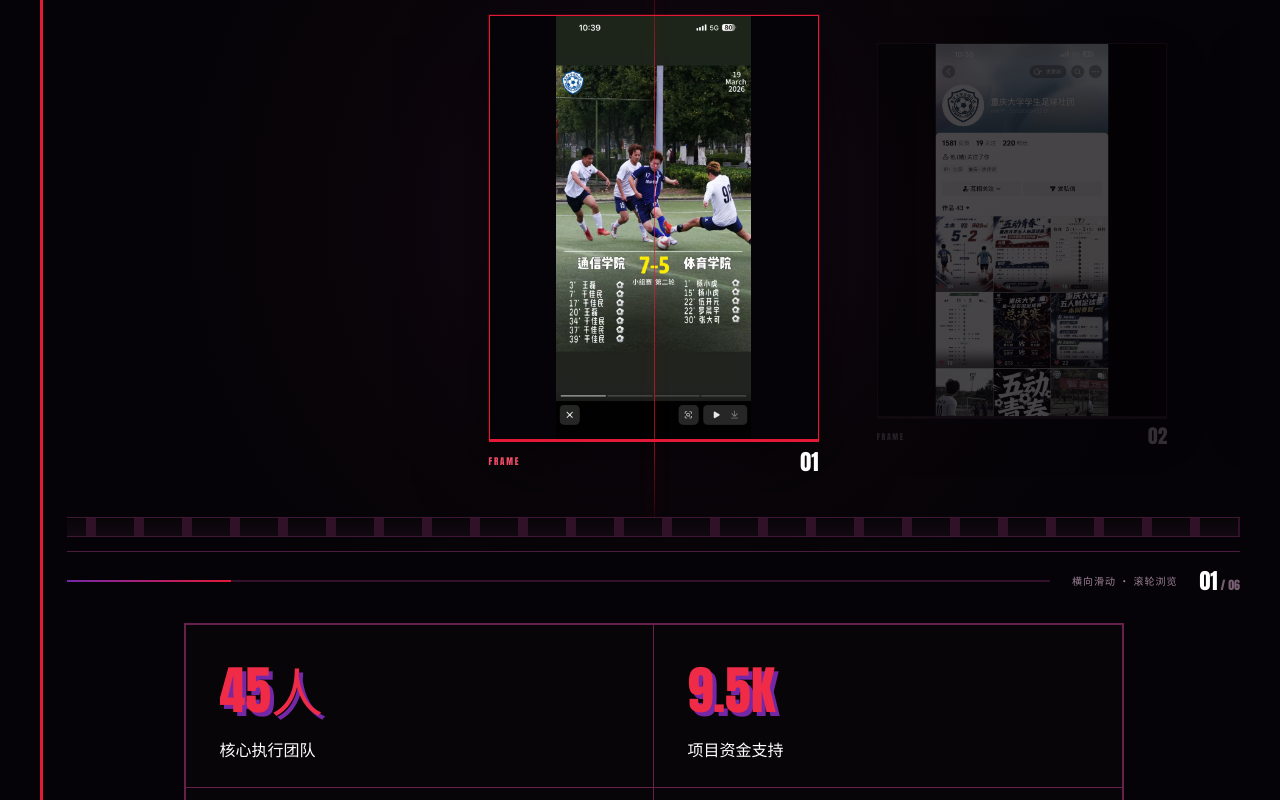
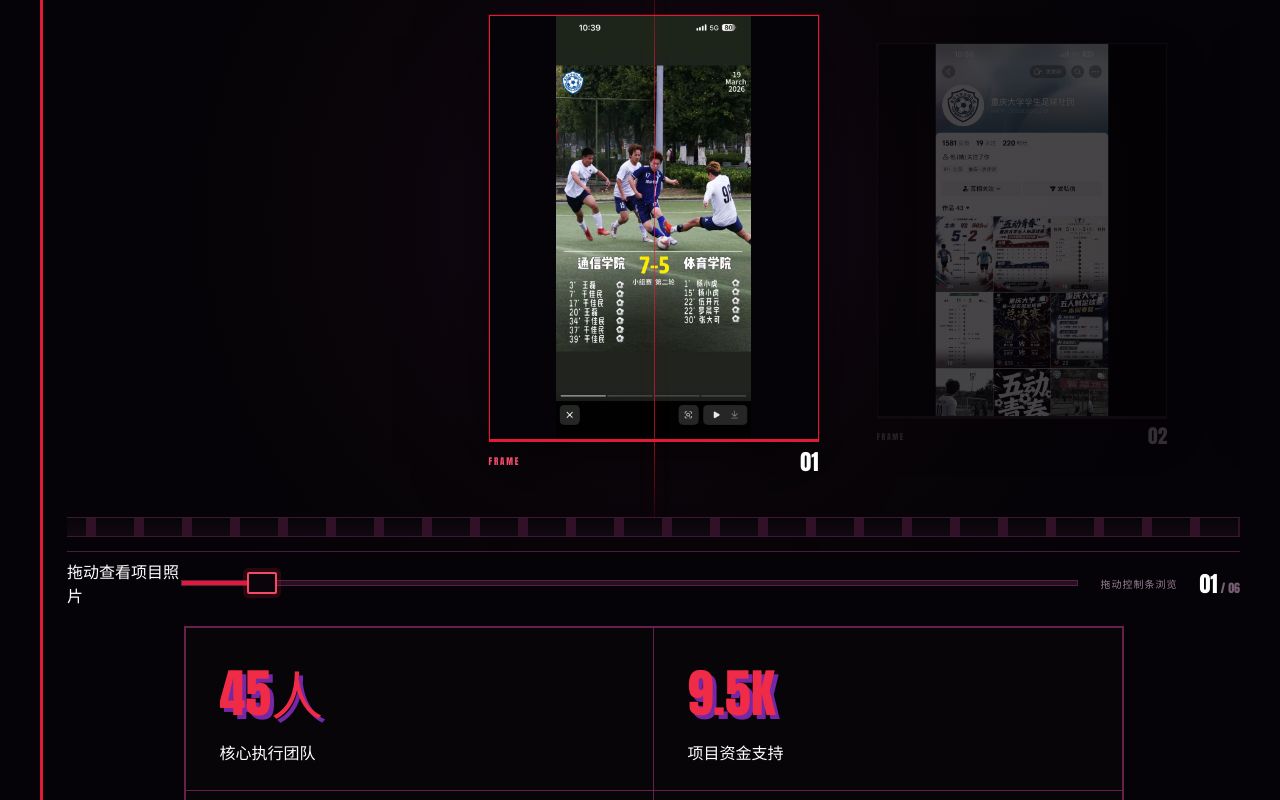
Before and after one commit to YDODOP/dodoresume, a React (Vite) app: page / in a window 1280 px wide. Shown: the part 2432-3232 px from the top of the page. Built offline with nearby package versions, Linux system fonts and the light colour scheme.

Commit message:
Make gallery navigation draggable

```diff
--- a/src/App.jsx
+++ b/src/App.jsx
@@ -80,12 +80,15 @@ function HighlightedText({ text }) {
 
 function ProjectCarousel({ images, title }) {
   const [current, setCurrent] = useState(0)
+  const [scrollProgress, setScrollProgress] = useState(0)
   const viewportRef = useRef(null)
 
   useEffect(() => {
     const viewport = viewportRef.current
     if (!viewport) return undefined
     const updateCurrent = () => {
+      const maxScroll = viewport.scrollWidth - viewport.clientWidth
+      setScrollProgress(maxScroll > 0 ? (viewport.scrollLeft / maxScroll) * 100 : 0)
       const center = viewport.scrollLeft + viewport.clientWidth / 2
       const slides = [...viewport.querySelectorAll('.carousel-frame')]
       const nearest = slides.reduce((best, slide, index) => {
@@ -109,19 +112,19 @@ function ProjectCarousel({ images, title }) {
     }
   }, [images])
 
-  const handleWheel = event => {
+  const handleSliderChange = event => {
     const viewport = viewportRef.current
-    if (!viewport || Math.abs(event.deltaX) > Math.abs(event.deltaY)) return
-    event.preventDefault()
-    viewport.scrollLeft += event.deltaY
+    if (!viewport) return
+    const progress = Number(event.target.value)
+    viewport.scrollLeft = (progress / 100) * (viewport.scrollWidth - viewport.clientWidth)
   }
 
   return <div className="project-carousel">
     <div className="carousel-gallery-head" aria-hidden="true">
       <span>PROJECT IMAGE ARCHIVE</span>
-      <span>SCROLL TO REVIEW</span>
+      <span>DRAG THE CONTROL BELOW</span>
     </div>
-    <div className="carousel-viewport" ref={viewportRef} onWheel={handleWheel} tabIndex="0" aria-label={`${title} 横向连续图片画廊`}>
+    <div className="carousel-viewport" ref={viewportRef} tabIndex="0" aria-label={`${title} 横向连续图片画廊`}>
       <span className="carousel-focus-line" aria-hidden="true"/>
       <div className="carousel-track">
         {images.map((image, index) => <figure className={`carousel-frame ${index === current ? 'is-current' : ''}`} key={image}>
@@ -136,8 +139,11 @@ function ProjectCarousel({ images, title }) {
       </div>
     </div>
     <div className="carousel-status">
-      <div className="carousel-progress" aria-hidden="true"><span style={{width: `${((current + 1) / images.length) * 100}%`}}/></div>
-      <p className="carousel-hint">横向滑动 · 滚轮浏览</p>
+      <label className="carousel-scrubber">
+        <span className="sr-only">拖动查看项目照片</span>
+        <input type="range" min="0" max="100" step="0.1" value={scrollProgress} onChange={handleSliderChange} aria-label="拖动查看项目照片" style={{'--progress': `${scrollProgress}%`}}/>
+      </label>
+      <p className="carousel-hint">拖动控制条浏览</p>
       <span className="carousel-count"><b>{String(current + 1).padStart(2, '0')}</b> / {String(images.length).padStart(2, '0')}</span>
     </div>
   </div>
--- a/src/layout.css
+++ b/src/layout.css
@@ -174,13 +174,19 @@
 .carousel-frame figcaption{height:42px;display:flex;align-items:center;justify-content:space-between;border-top:2px solid var(--gallery-line);color:#8e7387;font:9px/1 'Anton';letter-spacing:1.8px}
 .carousel-frame figcaption strong{color:#c5aaba;font:22px/1 'Anton';letter-spacing:0}
 .carousel-frame.is-current figcaption{border-top-color:var(--gallery-red);color:#f04b68}.carousel-frame.is-current figcaption strong{color:white}
-.carousel-status{display:grid;grid-template-columns:minmax(120px,1fr) auto auto;align-items:center;gap:22px;margin-top:12px}
-.carousel-progress{height:2px;background:#32122a;overflow:hidden}.carousel-progress span{display:block;height:100%;background:linear-gradient(90deg,var(--gallery-violet),var(--gallery-red));transition:width .35s ease}
+.carousel-status{display:grid;grid-template-columns:minmax(180px,1fr) auto auto;align-items:center;gap:22px;margin-top:14px}
+.carousel-scrubber{display:flex;align-items:center;height:34px;cursor:ew-resize}
+.carousel-scrubber input{width:100%;height:22px;margin:0;appearance:none;-webkit-appearance:none;background:transparent;cursor:ew-resize}
+.carousel-scrubber input::-webkit-slider-runnable-track{height:6px;border:1px solid #542044;background:linear-gradient(90deg,var(--gallery-red) 0 var(--progress),#25101f var(--progress) 100%)}
+.carousel-scrubber input::-moz-range-track{height:6px;border:1px solid #542044;background:#25101f}.carousel-scrubber input::-moz-range-progress{height:6px;background:var(--gallery-red)}
+.carousel-scrubber input::-webkit-slider-thumb{width:30px;height:22px;margin-top:-9px;appearance:none;-webkit-appearance:none;border:2px solid #f24b68;border-radius:2px;background:#0b050b;box-shadow:0 0 0 4px rgba(227,25,55,.16)}
+.carousel-scrubber input::-moz-range-thumb{width:26px;height:18px;border:2px solid #f24b68;border-radius:2px;background:#0b050b;box-shadow:0 0 0 4px rgba(227,25,55,.16)}
+.carousel-scrubber input:focus-visible{outline:2px solid #fff;outline-offset:5px}
 .carousel-count{color:#775f71;font:12px 'Anton'}.carousel-count b{color:#fff;font-size:22px;font-weight:400}
 .carousel-hint{margin:0;color:#9c8197;font-size:10px;letter-spacing:1px}
 @media(max-width:900px){.carousel-viewport{height:min(70vh,680px);min-height:500px}.carousel-frame{width:min(58vw,320px)}.carousel-gallery-head span:last-child{display:none}}
 @media(max-width:520px){.carousel-viewport{height:68vh;min-height:450px}.carousel-frame{width:74vw;height:86%}.carousel-status{grid-template-columns:1fr auto}.carousel-hint{display:none}}
-@media(prefers-reduced-motion:reduce){.carousel-frame,.carousel-progress span{transition:none}}
+@media(prefers-reduced-motion:reduce){.carousel-frame{transition:none}}
 .email-copy,.contact-email{cursor:copy}
 .email-copy.copied,.contact-email.copied{color:#fff}
 .project-gallery-screenshots{align-items:start}
```
